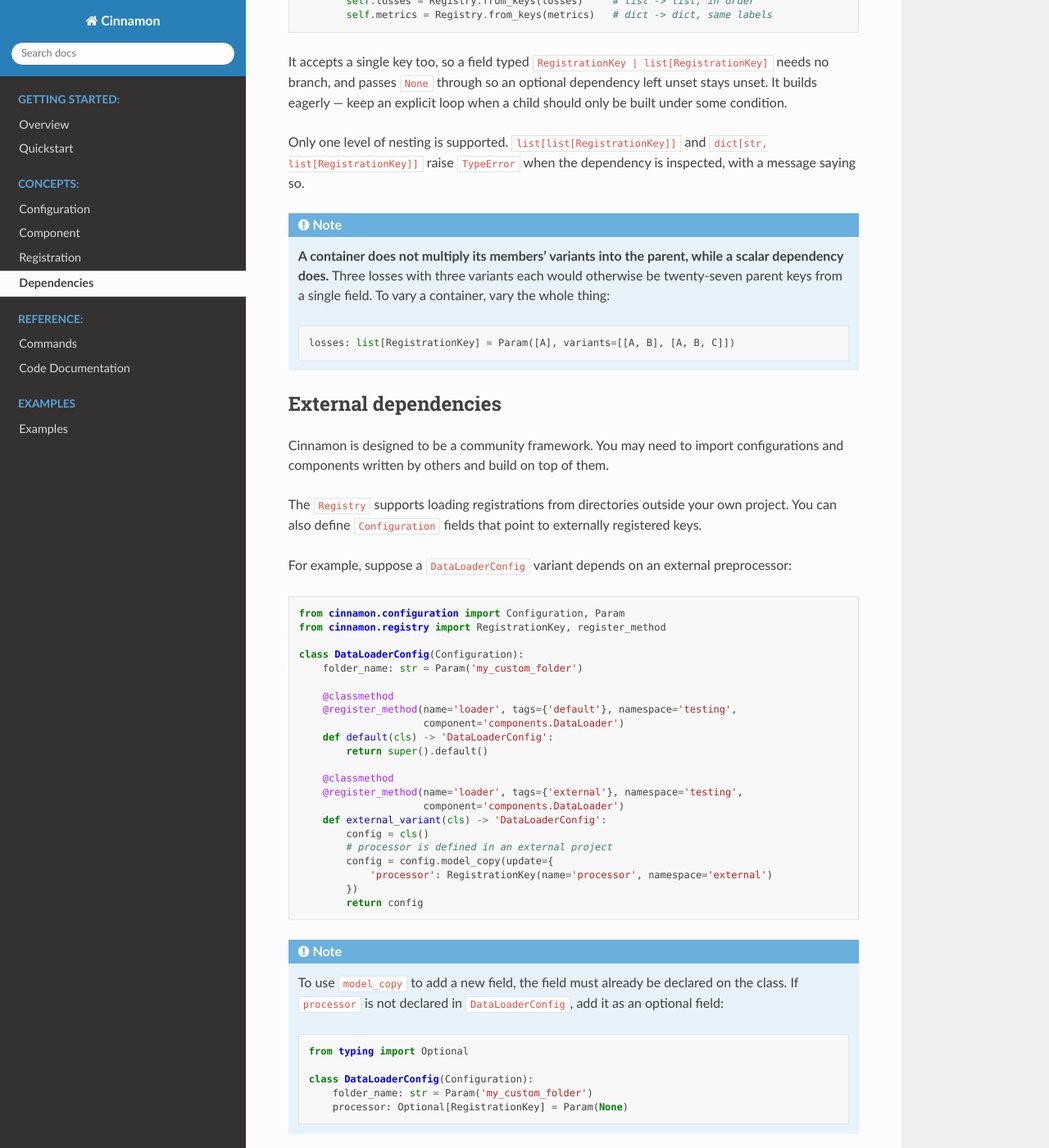
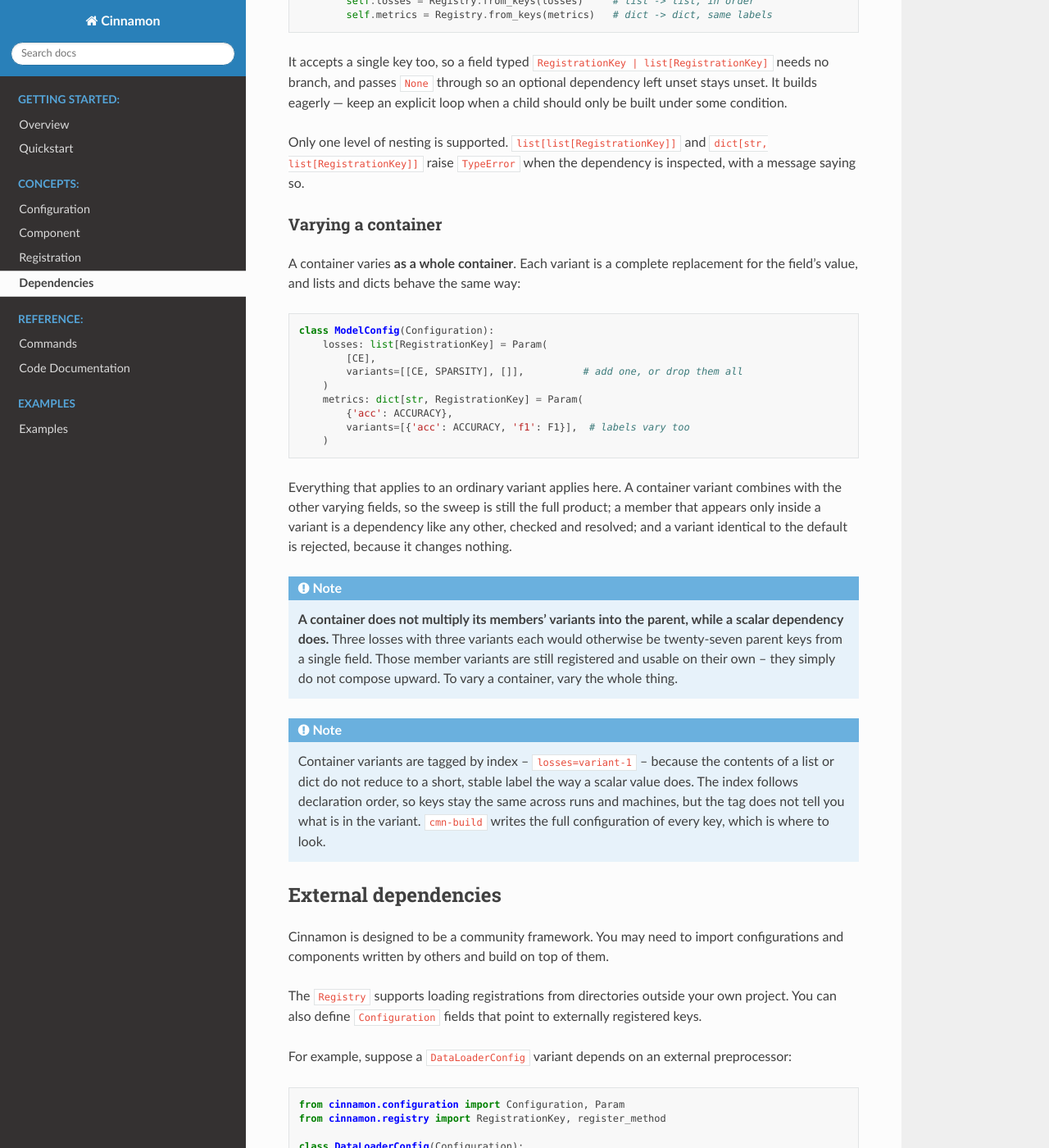
Before and after one commit to nlp-unibo/cinnamon, a Sphinx documentation site: the page built from docsrc/source/dependencies.rst, in a window 1280 px wide and 1400 px high, scrolled down 3617 px. Shown: the whole window at 82% size. Built offline with Sphinx 7.4.7 and the Read the Docs theme 3.1.0, drawn with Linux system fonts in a browser that asks for light colours.

Commit message:
Pin and document container-level variants (#17)
Container variants already worked as intended. Verifying that rather than
assuming it turned up no defects, but a large hole in what was covered: only a
single list variant had a test. Everything else was true by accident of nobody
having changed it.

Now pinned:

- dict variants, which had no test at all -- labels vary with the value, and a
  variant may use a different label set entirely;
- several variants on one field, indexed variant-1, variant-2;
- a member that appears only inside a variant, which is still a graph edge and
  so is still checked and resolved;
- combination with other varying fields, so a container is an axis like any
  other and the sweep stays the full product;
- building through a variant, so the component receives the variant's members
  rather than the default's;
- an empty container variant, which is a legitimate thing to compare against;
- a variant equal to the default, rejected by the same rule as a scalar.

Documented alongside, including why the tag is an index. A list or dict does not
reduce to a short stable label the way a scalar value does, so a container
variant is tagged losses=variant-1. Deterministic and stable across runs, but it
does not say what is inside -- worth stating in the place where someone will
first wonder.

```diff
--- a/docsrc/source/dependencies.rst
+++ b/docsrc/source/dependencies.rst
@@ -196,13 +196,45 @@ Only one level of nesting is supported. ``list[list[RegistrationKey]]`` and
 ``dict[str, list[RegistrationKey]]`` raise ``TypeError`` when the dependency is
 inspected, with a message saying so.
 
+---------------------------------------------
+Varying a container
+---------------------------------------------
+
+A container varies **as a whole container**. Each variant is a complete
+replacement for the field's value, and lists and dicts behave the same way:
+
+.. code-block:: python
+
+    class ModelConfig(Configuration):
+        losses: list[RegistrationKey] = Param(
+            [CE],
+            variants=[[CE, SPARSITY], []],          # add one, or drop them all
+        )
+        metrics: dict[str, RegistrationKey] = Param(
+            {'acc': ACCURACY},
+            variants=[{'acc': ACCURACY, 'f1': F1}],  # labels vary too
+        )
+
+Everything that applies to an ordinary variant applies here. A container variant
+combines with the other varying fields, so the sweep is still the full product; a
+member that appears only inside a variant is a dependency like any other, checked
+and resolved; and a variant identical to the default is rejected, because it
+changes nothing.
+
 .. note::
     **A container does not multiply its members' variants into the parent, while a
     scalar dependency does.** Three losses with three variants each would otherwise
-    be twenty-seven parent keys from a single field. To vary a container, vary the
-    whole thing::
+    be twenty-seven parent keys from a single field. Those member variants are
+    still registered and usable on their own -- they simply do not compose upward.
+    To vary a container, vary the whole thing.
 
-        losses: list[RegistrationKey] = Param([A], variants=[[A, B], [A, B, C]])
+.. note::
+    Container variants are tagged by index -- ``losses=variant-1`` -- because the
+    contents of a list or dict do not reduce to a short, stable label the way a
+    scalar value does. The index follows declaration order, so keys stay the same
+    across runs and machines, but the tag does not tell you what is in the
+    variant. ``cmn-build`` writes the full configuration of every key, which is
+    where to look.
 
 =============================================
 External dependencies
```
Also changed, not shown: 1 other file.
